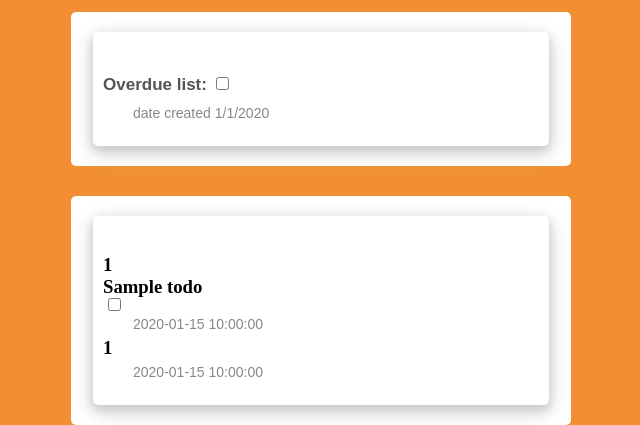
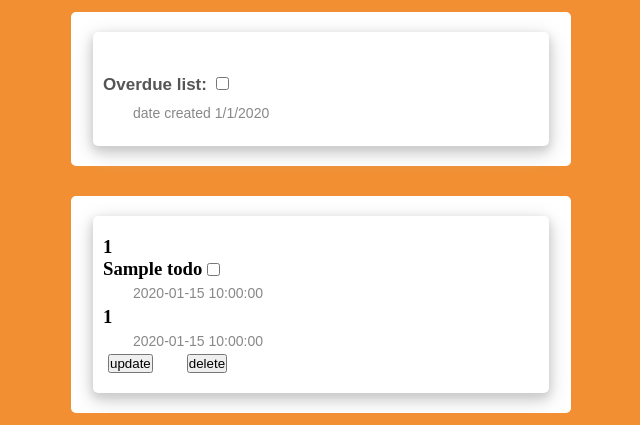
Before and after one commit to AlecTech/mysqli-assignment-to-do-list-AlecTech, a PHP site: page / in a window 1280 px wide. Shown: the part 679-1104 px from the top of the page, without its empty margins (319-959 px from the left). Run offline with PHP 8.4, Linux system fonts and the light colour scheme; tables that the repository leaves empty or names only in its code hold one stand-in row (values such as "Sample post").

Commit message:
added dummy html sections for overdue task and for completed task, added update button and some css alignmnet

```diff
--- a/css/style.css
+++ b/css/style.css
@@ -8,6 +8,12 @@ body {
     padding: 0px;
     margin: 0px;
     box-sizing: border-box;
+  }
+
+  .task-checkbox{
+    display: flex;
+    flex-direction: row;
+    align-items: center;
   }
 
   .main-section {
--- a/index.php
+++ b/index.php
@@ -75,9 +75,11 @@ else
         ('
             <div class="show-todo-list">
                 <div class="todo-item">
-                    <br>
+
                     <h3>%d</h3>
+                    <div class="task-checkbox">
                     <h3>%s</h3>
+
 
 
         ',
@@ -97,10 +99,12 @@ else
 
          $tasks .= sprintf
          ('
-
+                    </div>
                     <small>%s</small>
                     <h3>%d</h3>
                     <small>%s</small>
+                    <div><input type="button" value="update"> <span> &emsp; </span> <input type="button" value="delete"> </div>
+
                 </div>
             </div>
 
```
